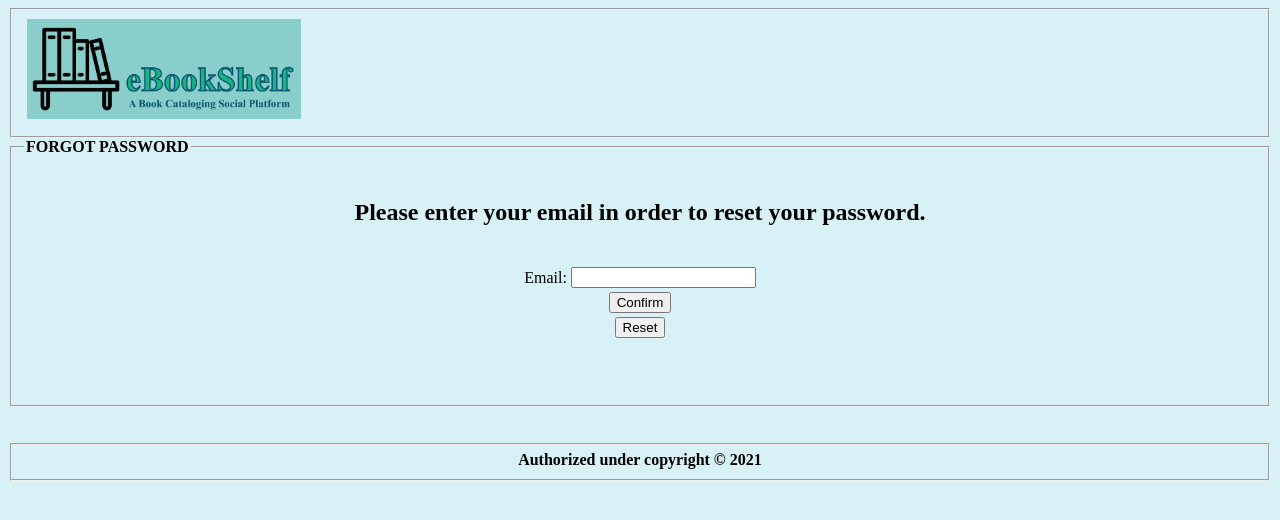
After one commit to Atanusaha143/eBookshelf---a-Book-Cataloging-Social-Platform, a PHP site: page /view/forgot.php in a window 1280 px wide. The commit adds this page. Shown: the top 520 px of the page. Run offline with PHP 8.4, Linux system fonts and the light colour scheme.

Commit message:
Added page for forgotten password actions

```diff
--- /dev/null
+++ b/view/forgot.php
@@ -0,0 +1,45 @@
+<?php
+
+?>
+
+<!DOCTYPE html>
+<html lang="en">
+<head>
+    <meta charset="UTF-8">
+    <meta http-equiv="X-UA-Compatible" content="IE=edge">
+    <meta name="viewport" content="width=device-width, initial-scale=1.0">
+    <title>Forgotten Password</title>
+</head>
+<body background="../images/assets/background.jpg">
+    <?php include('./header.php'); ?>
+    <div>
+        <form action='../controller/passwordcheck.php' method="POST">
+            <fieldset>
+                <legend>
+                    <b>FORGOT PASSWORD</b>
+                </legend>
+                <br>
+                <center>
+                <h2>Please enter your email in order to reset your password.</h2>
+                </center>
+                <br>
+                <table align="center">
+                    <tr>
+                        <td align="right">Email:</td>
+                        <td><input type='text' name='email'/></td>
+                    </tr>
+                    <tr>
+                        <td align="center" colspan="2"><input type='submit' value="Confirm"/></td>
+                    </tr>
+                    <tr>
+                        <td align="center" colspan="2"><input type='reset' value="Reset"/></td>
+                    </tr>
+                </table>
+                <br><br><br>
+            </fieldset>
+        </form>
+    </div>
+    <?php include('./footer.php'); ?>
+
+</body>
+</html>
--- a/view/login.php
+++ b/view/login.php
@@ -17,7 +17,7 @@
 </head>
 <body background="../images/assets/background.jpg">
     <?php include('./header.php'); ?>
-    <div width='100px'>
+    <div>
         <form action='../controller/logincheck.php' method="POST">
             <fieldset>
                 <legend>
```
Also changed, not shown: view/signup.php (+6 -1 lines).
